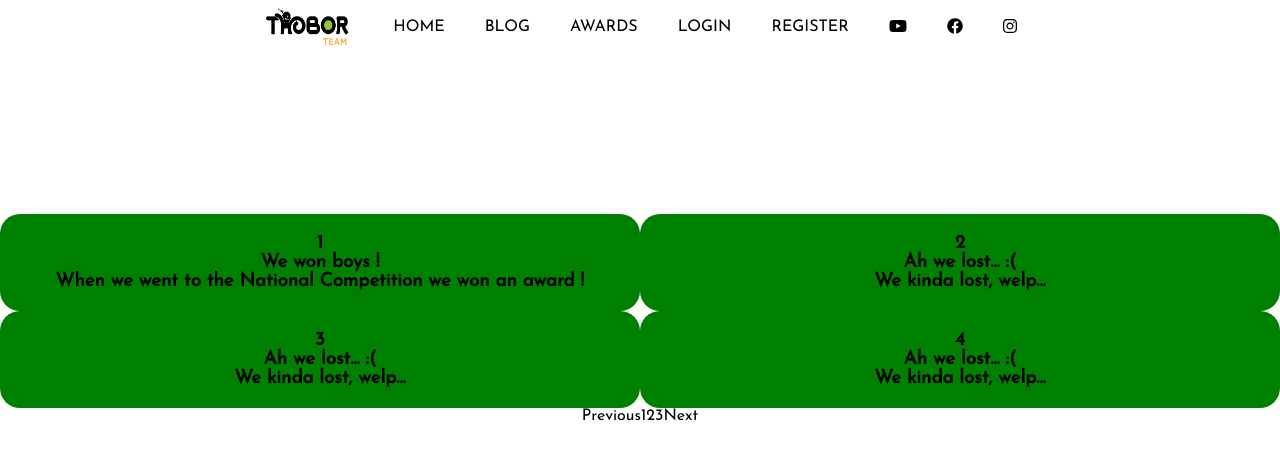
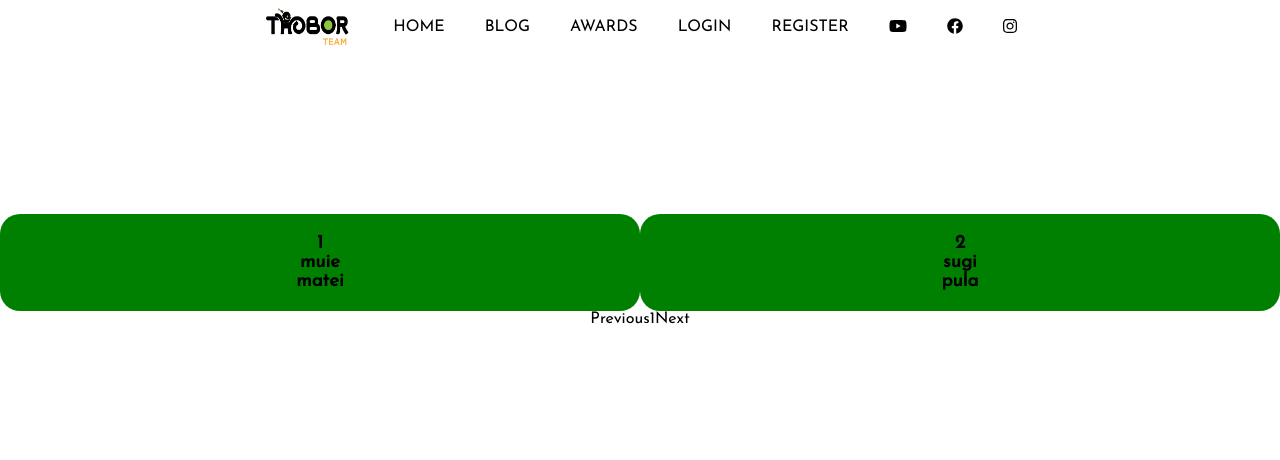
Before and after one commit to DragutuMatei/ThoborSiteFrontend, a React (Create React App) app: page /blog in a window 1280 px wide. Shown: the top 460 px of the page. Built offline with nearby package versions, Linux system fonts and the light colour scheme.

Commit message:
mici_modifc

```diff
--- a/src/Components/Heading/header.jsx
+++ b/src/Components/Heading/header.jsx
@@ -1,10 +1,15 @@
 function Header() {
     return(
     <div className="heading">
+        <img src={require("../../assets/Images/logos.svg").default} className="bg" alt="logo"/>
         <h1>We are THOBOR</h1>
         <h3>A team of eleves and elevs from Tecuci</h3>
+        <button className="button">
+        <span>Let's Talk</span>
+        </button>
     </div>
     )
 }
 
+
 export default Header;
--- a/src/Components/Member/Member_List.tsx
+++ b/src/Components/Member/MemberList.tsx
@@ -1,7 +1,7 @@
 import React from 'react'
 import Member from './Member';
 
-function Member_List() {
+function MemberList() {
     return (
         <div className="members">
         <h2>Echipa THOBOR</h2>
@@ -18,4 +18,4 @@ function Member_List() {
     )
 }
 
-export default Member_List;
+export default MemberList;
--- a/src/Components/Navbar/navbar.tsx
+++ b/src/Components/Navbar/navbar.tsx
@@ -4,16 +4,16 @@ import { faYoutube } from "@fortawesome/free-brands-svg-icons";
 import { faFacebook } from "@fortawesome/free-brands-svg-icons";
 import { faInstagram } from "@fortawesome/free-brands-svg-icons";
 import { FontAwesomeIcon } from "@fortawesome/react-fontawesome";
-
+import { Link } from "react-router-dom";
 function Navbar() {
   return (
     <div className="navbar">
-      <li>
+      <li><Link to="/">
         <img
           src={require("../../assets/Images/logo.png").default}
           alt="logo"
           className="logo"
-        />
+        /></Link>
       </li>
       <li>
         <NavLink end to="/">
--- a/src/Components/Whatwedo/whatwedo.jsx
+++ b/src/Components/Whatwedo/whatwedo.jsx
@@ -11,33 +11,33 @@ function Whatwedo() {
       </li>
       <li>
         <img
-          src={require("../../assets/Images/uiux.png").default}
+          src={require("../../assets/Images/illustration.png").default}
           alt="illustration"
         />
         <h3>Illustration</h3>
         <h4>Designing and stuff like that.</h4>
       </li>
       <li>
-        <img src={require("../../assets/Images/uiux.png").default} alt="branding" />
+        <img src={require("../../assets/Images/branding.png").default} alt="branding" />
         <h3>Branding</h3>
         <h4>Things like social media and stuff.</h4>
       </li>
       <li>
         <img
-          src={require("../../assets/Images/uiux.png").default}
+          src={require("../../assets/Images/development.png").default}
           alt="development"
         />
         <h3>Development</h3>
         <h4>Proggraming the robot.</h4>
       </li>
       <li>
-        <img src={require("../../assets/Images/uiux.png").default} alt="motion" />
+        <img src={require("../../assets/Images/motion.png").default} alt="motion" />
         <h3>Motion</h3>
         <h4>2D Art combined with Blender and Fusion</h4>
       </li>
       <li>
         <img
-          src={require("../../assets/Images/uiux.png").default}
+          src={require("../../assets/Images/photography.png").default}
           alt="photography"
         />
         <h3>Photography</h3>
--- a/src/Pages/Awards/awards.tsx
+++ b/src/Pages/Awards/awards.tsx
@@ -1,4 +1,3 @@
-import Navbar from '../../Components/Navbar/navbar';
 import './awards.scss';
 
 function Awards() {
--- a/src/Pages/Blog/MOCK_DATA.json
+++ b/src/Pages/Blog/MOCK_DATA.json
@@ -1,62 +1,12 @@
 [
   {
     "id": 1,
-    "title": "We won boys !",
-    "description": "When we went to the National Competition we won an award !"
+    "title": "muie",
+    "description": "matei"
   },
   {
     "id": 2,
-    "title": "Ah we lost... :(",
-    "description": "We kinda lost, welp..."
-  },
-  {
-    "id": 3,
-    "title": "Ah we lost... :(",
-    "description": "We kinda lost, welp..."
-  },
-  {
-    "id": 4,
-    "title": "Ah we lost... :(",
-    "description": "We kinda lost, welp..."
-  },
-  {
-    "id": 5,
-    "title": "Ah we lost... :(",
-    "description": "We kinda lost, welp..."
-  },
-  {
-    "id": 6,
-    "title": "Ah we lost... :(",
-    "description": "We kinda lost, welp..."
-  },
-  {
-    "id": 7,
-    "title": "Ah we lost... :(",
-    "description": "We kinda lost, welp..."
-  },
-  {
-    "id": 8,
-    "title": "Ah we lost... :(",
-    "description": "We kinda lost, welp..."
-  },
-  {
-    "id": 9,
-    "title": "Ah we lost... :(",
-    "description": "We kinda lost, welp..."
-  },
-  {
-    "id": 10,
-    "title": "Ah we lost... :(",
-    "description": "We kinda lost, welp..."
-  },
-  {
-    "id": 11,
-    "title": "Ah we lost... :(",
-    "description": "We kinda lost, welp..."
-  },
-  {
-    "id": 12,
-    "title": "Ah we lost... :(",
-    "description": "We kinda lost, welp..."
+    "title": "sugi",
+    "description": "pula"
   }
 ]
--- a/src/Pages/Blog/blog.tsx
+++ b/src/Pages/Blog/blog.tsx
@@ -1,8 +1,7 @@
-import Navbar from "../../Components/Navbar/navbar";
 import "./blog.scss";
 import JsonData from "./MOCK_DATA.json";
 import ReactPaginate from "react-paginate";
-import React, { useState } from "react";
+import { useState } from "react";
 
 function Blog() {
   const [users] = useState(JsonData.slice(0, 50));
--- a/src/Pages/Home/Home.tsx
+++ b/src/Pages/Home/Home.tsx
@@ -1,6 +1,5 @@
 import React from "react";
-import Member from "../../Components/Member/Member";
-import Member_List from "../../Components/Member/Member_List";
+import MemberList from "../../Components/Member/MemberList";
 import Sponsors from "../../Components/Sponsors/Sponsors";
 import Whatwedo from "../../Components/Whatwedo/whatwedo";
 import Header from "../../Components/Heading/header";
@@ -10,14 +9,8 @@ function Home() {
     <div className="App">
       <Header />
       <Whatwedo />
-      <Member_List />
+      <MemberList />
       <Sponsors />
-      <div className="footer">
-        <h1>Interested in working with us ?</h1>
-        <button className="footer_button">
-          <span>Let's Talk</span>
-        </button>
-      </div>
     </div>
   );
 }
--- a/src/Pages/Home/home.scss
+++ b/src/Pages/Home/home.scss
@@ -20,10 +20,10 @@
   flex-direction: column;
   align-items: center;
   justify-content: center;
-  padding-top: 15em;
+  padding-top: 10em;
   animation: slideFromBottom 2.5s ease forwards;
   h3 {
-    padding-top: 80px;
+    padding-top: 40px;
     font-size: 36px;
     color: black;
   }
@@ -150,16 +150,7 @@
   flex-direction: column;
 }
 
-.footer {
-  display: flex;
-  align-items: center;
-  justify-content: center;
-  flex-direction: column;
-  padding-top: 20em;
-  h1 {
-    text-align: center;
-  }
-  .footer_button {
+.button {
   border: 0;
   border-radius: 20px;
   width: 150px;
@@ -179,7 +170,6 @@
     transform: scale(1.2);
     span {
       color: rgb(45, 238, 45);
-      }
     }
   }
 }
--- a/src/Pages/Login/login.scss
+++ b/src/Pages/Login/login.scss
@@ -5,6 +5,7 @@
     flex-direction: column;
     padding-top: 5em;
     padding-bottom: 10em;
+    animation: slideFromBottom 2s ease forwards;
     img {
         width: 40px;
         height: 40px;
@@ -45,3 +46,14 @@
         }
     }
 }
+
+@keyframes slideFromBottom {
+    0% {
+        transform: translateY(100%);
+        opacity: 0;
+    }
+    100% {
+        transform: translateY(0);
+        opacity: 1;
+    }
+}
--- a/src/Pages/Login/login.tsx
+++ b/src/Pages/Login/login.tsx
@@ -8,7 +8,7 @@ function Login() {
     return(
        <div className="login_form">
            <h1>Welcome</h1>
-           <img src={require("../../assets/Images/robot.png").default}/>
+           <img src={require("../../assets/Images/robot.png").default} alt="robot"/>
            <form className="text_container">
                     <label>Username/Email</label>
                     <input type="text" name="username" required />
--- a/src/Pages/Register/register.scss
+++ b/src/Pages/Register/register.scss
@@ -5,6 +5,7 @@
     flex-direction: column;
     padding-top: 5em;
     padding-bottom: 10em;
+    animation: slideFromBottom 2s ease forwards;
     img {
         width: 40px;
         height: 40px;
@@ -45,3 +46,14 @@
         }
     }
 }
+
+@keyframes slideFromBottom {
+    0% {
+        transform: translateY(100%);
+        opacity: 0;
+    }
+    100% {
+        transform: translateY(0);
+        opacity: 1;
+    }
+}
```
Also changed, not shown: src/assets/Images/logos.svg (added). Lines whose indentation alone changed are shown as unchanged.
